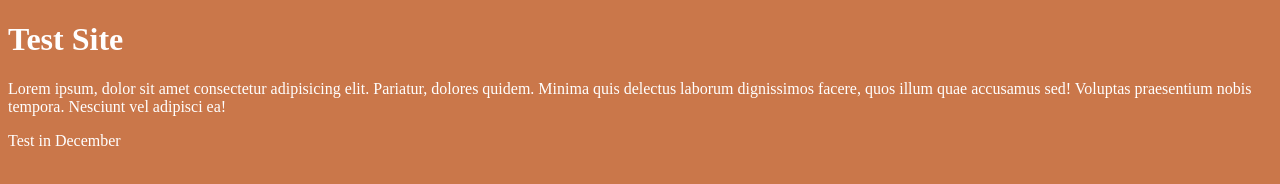
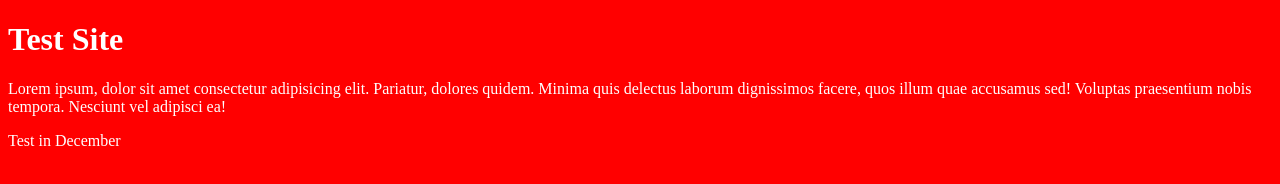
Before and after one commit to danaidesign/tropicali, a plain HTML site: page index.html in a window 1280 px wide. Drawn offline with Linux system fonts and the light colour scheme.

Commit message:
Make background red

```diff
--- a/app.css
+++ b/app.css
@@ -1,4 +1,4 @@
 body {
-    background-color: #ca774a;
+    background-color: red;
     color: #fff;
 }
```
